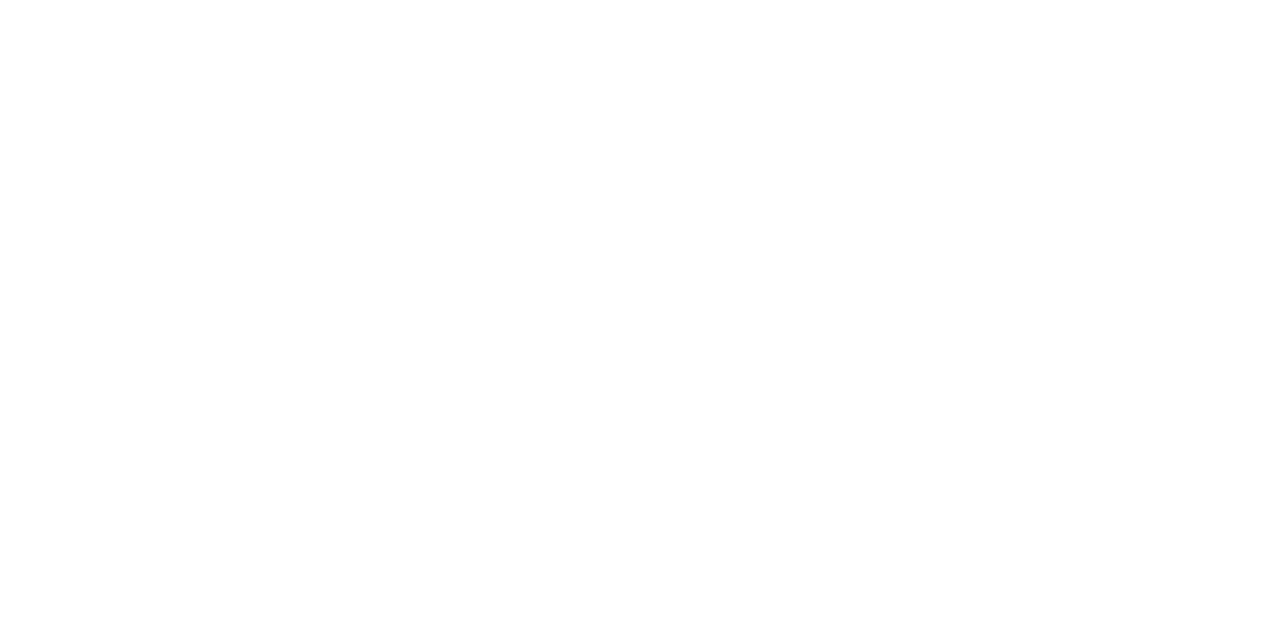
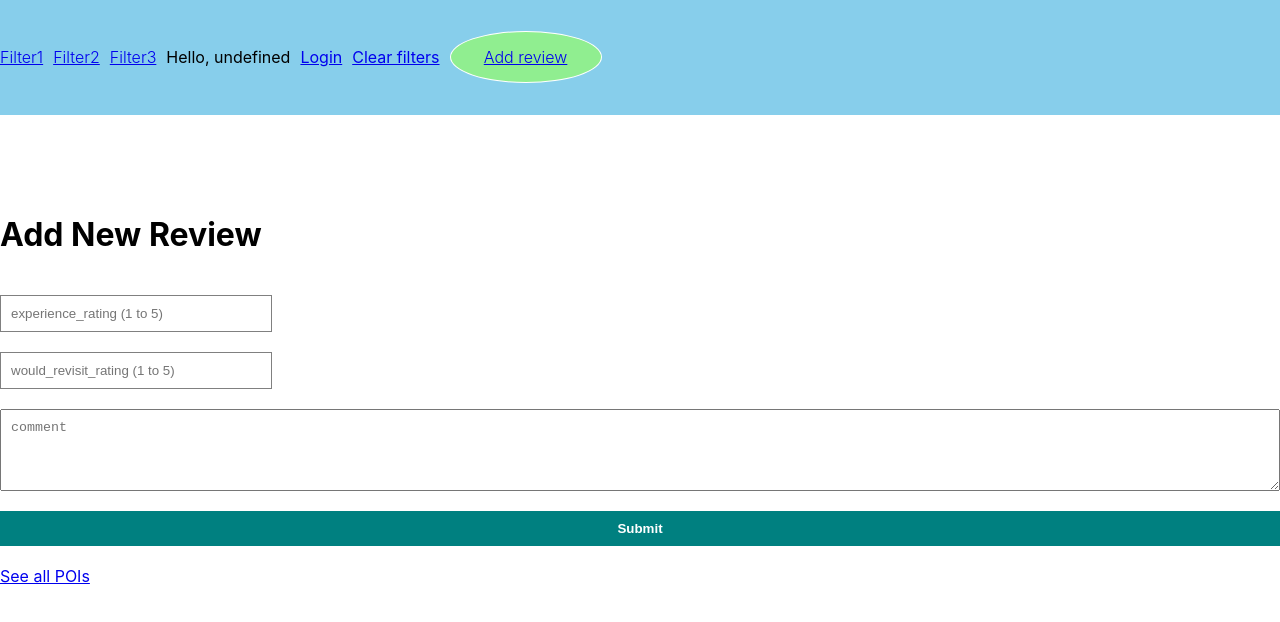
Before and after one commit to nettlespike/trip-planner, a React (Create React App) app in the folder client/: page /addReview in a window 1280 px wide. Before the commit this address had no page. Shown: the top 622 px of the page. Built offline with nearby package versions, Linux system fonts and the light colour scheme.

Commit message:
Added navbar

```diff
--- a/client/package.json
+++ b/client/package.json
@@ -12,6 +12,7 @@
     "react-router-dom": "^6.24.1",
     "react-scripts": "5.0.1",
     "react-slideshow-image": "^4.3.1",
+    "sass": "^1.77.8",
     "web-vitals": "^2.1.4"
   },
   "scripts": {
--- a/client/src/App.js
+++ b/client/src/App.js
@@ -1,27 +1,91 @@
 import {
+  createBrowserRouter,
+  RouterProvider,
   BrowserRouter,
   Routes,
   Route,
+  Outlet,
 } from "react-router-dom";
+import Navbar from "./components/Navbar";
+import Home from "./pages/Home";
 import Add from "./pages/Add";
 import Pois from "./pages/Pois";
 import Update from "./pages/Update";
 import Register from "./pages/Register";
 import Login from "./pages/Login";
+import AddReview from "./pages/AddReview";
 import "./style.css"
+
+const Layout = () => {
+  return (
+    <>
+      <Navbar />
+      <Outlet />
+      {/* <Footer /> */}
+    </>
+  );
+};
+
+const router = createBrowserRouter([
+  {
+    path: "/",
+    element: <Layout />,
+    children: [
+      {
+        path: "/",
+        element: <Home />,
+      },
+      {
+        path: "/register",
+        element: <Register />,
+      },
+      {
+        path: "/login",
+        element: <Login />,
+      },
+      {
+        path: "/poi",
+        element: <Pois />,
+      },
+      {
+        path: "/add",
+        element: <Add />,
+      },
+      {
+        path: "/update/:pid",
+        element: <Update />,
+      },
+      {
+        path: "/addReview",
+        element: <AddReview />,
+      },
+    ],
+  },
+
+]);
+
+// function App() {
+//   return (
+//     <div className="app">
+//       <BrowserRouter>
+//         <Routes>
+//           <Route path="/" element={<Pois />} />
+//           <Route path="/add" element={<Add />} />
+//           <Route path="/update/:pid" element={<Update />} />
+//           <Route path="/register" element={<Register />} />
+//           <Route path="/login" element={<Login />} />
+//         </Routes>
+//       </BrowserRouter>
+//     </div>
+//   );
+// }
 
 function App() {
   return (
-    <div className="App">
-      <BrowserRouter>
-        <Routes>
-          <Route path="/" element={<Pois />} />
-          <Route path="/add" element={<Add />} />
-          <Route path="/update/:pid" element={<Update />} />
-          <Route path="/register" element={<Register />} />
-          <Route path="/login" element={<Login />} />
-        </Routes>
-      </BrowserRouter>
+    <div className="app">
+      <div className="container">
+        <RouterProvider router={router} />
+      </div>
     </div>
   );
 }
--- /dev/null
+++ b/client/src/components/Navbar.jsx
@@ -0,0 +1,35 @@
+import React, { useContext } from "react";
+import { Link } from "react-router-dom";
+import { AuthContext } from "../context/authContext";
+// import Logo from "../img/logo.png";
+
+const Navbar = () => {
+  const { currentUser, logout } = useContext(AuthContext);
+
+  return (
+    <div className="navbar">
+      <div className="container">
+        {/* <div className="logo">
+          <Link to="/">
+          <img src={Logo} alt="" />
+          </Link>
+        </div> */}
+        <div className="links">
+          <Link className="link" to="/?cat=art"><h6>Filter1</h6></Link>
+          <Link className="link" to="/?cat=science"><h6>Filter2</h6></Link>
+          <Link className="link" to="/?cat=technology"><h6>Filter3</h6></Link>
+          <span>{"Hello, "+ currentUser?.username}</span>
+          {currentUser ? (
+            <span onClick={logout}>Logout</span>
+          ) : (
+            <Link className="link" to="/login">Login</Link>
+          )}
+          <span className="home"><Link className="home" to="/">Clear filters</Link></span>
+          <span className="write"><Link className="link" to="/write">Add review</Link></span>
+        </div>
+      </div>
+    </div>
+  );
+};
+
+export default Navbar;
--- a/client/src/context/authContext.js
+++ b/client/src/context/authContext.js
@@ -14,7 +14,7 @@
   };
 
   const logout = async (inputs) => {
-    await axios.post("/auth/logout");
+    await axios.post("http://localhost:8800/poi/auth/logout");
     setCurrentUser(null);
   };
 
--- a/client/src/pages/Add.jsx
+++ b/client/src/pages/Add.jsx
@@ -22,7 +22,7 @@
     setPoi((prev) => ({ ...prev, [e.target.name]: e.target.value }));
   };
 
-  console.log(poi)
+  // console.log(poi)
 
   const handleClick = async (e) => {
     e.preventDefault();
--- /dev/null
+++ b/client/src/pages/AddReview.jsx
@@ -0,0 +1,46 @@
+import axios from "axios";
+import React from "react";
+import { useState } from "react";
+import { Link, useNavigate } from "react-router-dom";
+
+const AddReview = () => {
+  const [poi, setPoi] = useState({
+    experience_rating: "",
+    would_revisit_rating: "",
+    comment: "",
+  });
+  // const [error,setError] = useState(false)
+
+  const navigate = useNavigate();
+
+  const handleChange = (e) => {
+    setPoi((prev) => ({ ...prev, [e.target.name]: e.target.value }));
+  };
+
+  // console.log(poi)
+
+  const handleClick = async (e) => {
+    e.preventDefault();
+    try {
+      await axios.post("http://localhost:8800/", poi);
+      navigate("/");
+    } catch (err) {
+      console.log(err.response.data);
+      // setError(true)
+    }
+  };
+
+  return (
+    <div className="form">
+      <h1>Add New Review</h1>
+      <input type="number" placeholder="experience_rating (1 to 5)" name="experience_rating" min="1" max="5" onChange={handleChange}></input>
+      <input type="number" placeholder="would_revisit_rating (1 to 5)" name="would_revisit_rating" min="1" max="5" onChange={handleChange}></input>
+      <textarea rows="4" cols="50" placeholder="comment" onChange={handleChange}/>
+      <button onClick={handleClick}>Submit</button>
+      {/* {error && "Something went wrong!"} */}
+      <Link to="/">See all POIs</Link>
+    </div>
+  );
+};
+
+export default AddReview;
--- /dev/null
+++ b/client/src/pages/Home.jsx
@@ -0,0 +1,64 @@
+import React from "react";
+import { useEffect } from "react";
+import { useState, useRef } from "react";
+import axios from "axios";
+import { Link } from "react-router-dom";
+import Dialog from "./Dialog";
+
+const Home = () => {
+  const [pois, setPois] = useState([]);
+
+  useEffect(() => {
+    const fetchAllPois = async () => {
+      try {
+        const res = await axios.get("http://localhost:8800/poi");
+        setPois(res.data);
+      } catch (err) {
+        console.log(err);
+      }
+    };
+    fetchAllPois();
+  }, []);
+
+  console.log(pois);
+
+  const handleAdd = async (pid) => {
+    try {
+      await axios.delete(`http://localhost:8800/poi/${pid}`);
+      window.location.reload()
+    } catch (err) {
+      console.log(err);
+    }
+  };
+
+  return (
+    <div>
+      <h1>Trip Planner</h1>
+      <div className="pois">
+        {pois.map((poi) => (
+          <div key={poi.pid} className="poi">
+            <div className="name">
+              <a href = {poi.reservation_details}>{poi.name}</a>
+            </div>
+            <div className="attr">
+              <p>{poi.days_of_week}</p>
+              {/*<p>{poi.time}</p>*/}
+              <p>{poi.address}</p>
+              <p>{poi.reservation_required}</p>
+             {/* <p>{poi.location}</p>  }
+             {/* <p>{poi.accessibility}</p> */}
+            </div>
+            <button className="but">
+                <Link to="/addReview" style={{ color: "inherit", textDecoration: "none" }}>
+                Add review
+                </Link>
+            </button>
+
+          </div>
+        ))}
+      </div>
+    </div>
+  );
+};
+
+export default Home;
--- a/client/src/style.css
+++ b/client/src/style.css
@@ -100,3 +100,47 @@
     cursor: pointer;
   }
 }
+
+/* NAVBAR */
+
+    .navbar {
+      background-color: skyblue;
+      .container {
+        padding: 10px 0px;
+        display: flex;
+        align-items: center;
+        justify-content: space-between;
+        .links {
+          display: flex;
+          align-items: center;
+          gap: 10px;
+
+          h6 {
+            font-size: 16px;
+            font-weight: 300;
+          }
+
+          span {
+            cursor: pointer;
+          }
+
+          .write {
+            background-color: lightGreen;
+            width: 150px;
+            height: 50px;
+            border-radius: 50%;
+            display: flex;
+            align-items: center;
+            justify-content: center;
+            font-weight: 300;
+            border: 1px solid white;
+
+            &:hover {
+              color: teal;
+              background-color: white;
+              border: 1px solid teal;
+            }
+          }
+        }
+      }
+    }
```
Also changed, not shown: 2 other files (tests, documents, lock files or other folders).
